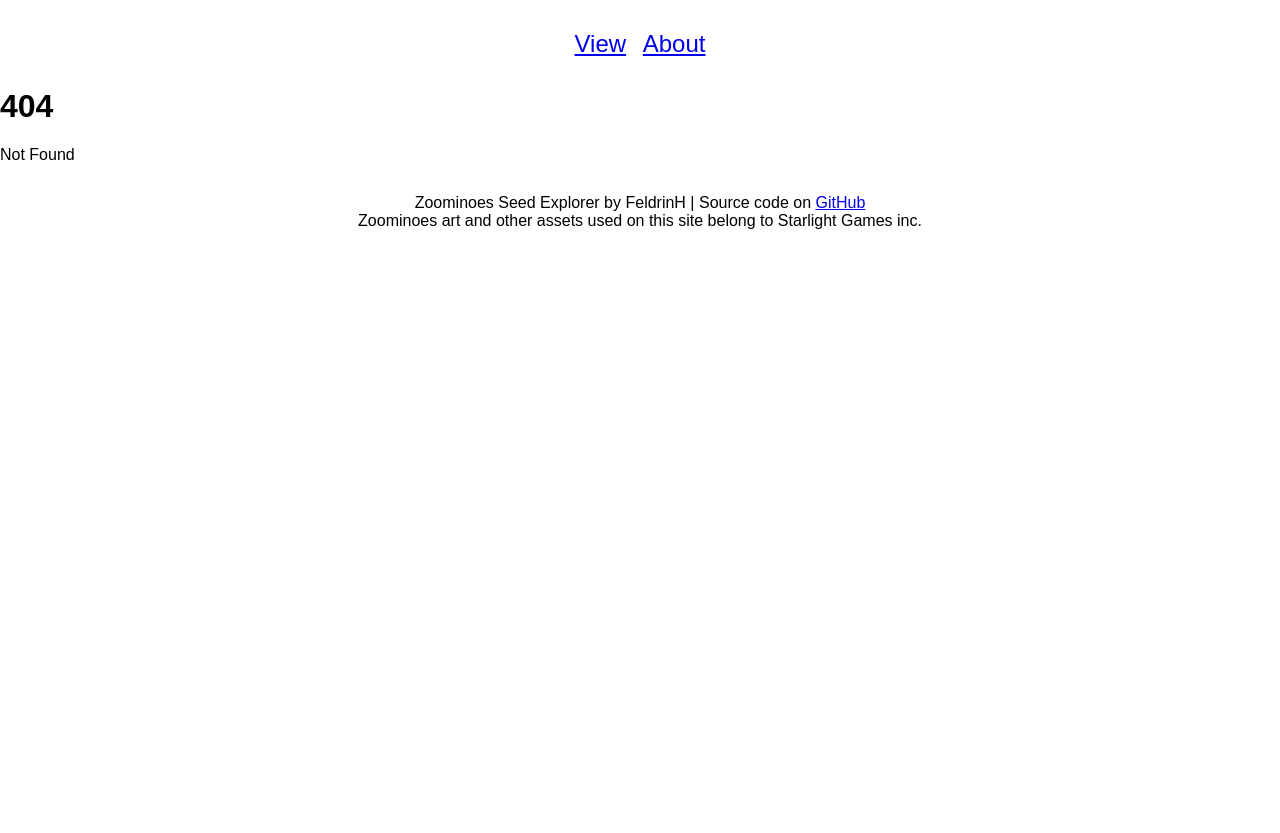
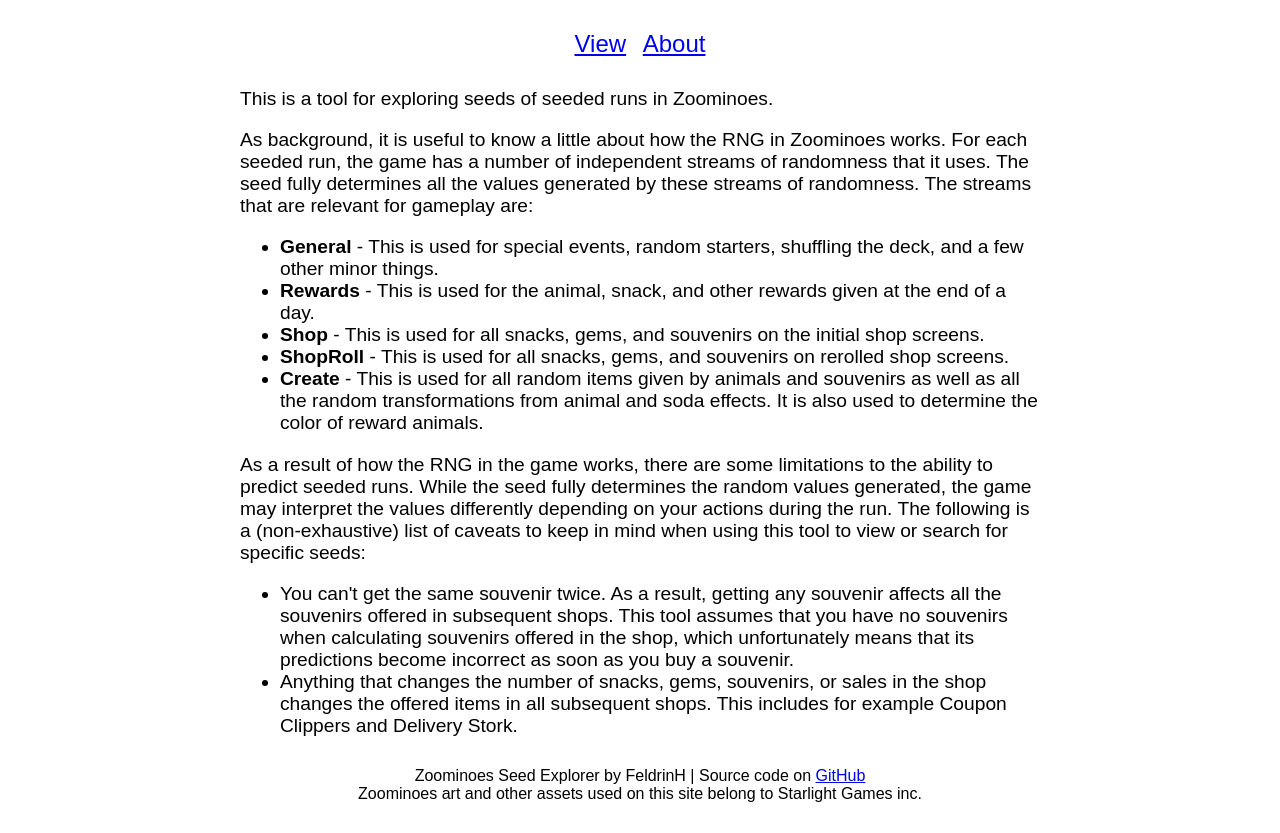
Before and after one commit to FeldrinH/zoominoes-seed-explorer, a SvelteKit app: page /about in a window 1280 px wide. Before the commit this address had no page. Before the commit the page ends 800 px from the top, so only its background shows below. Built offline with nearby package versions, Linux system fonts and the light colour scheme; a web font is replaced by a local one.

Commit message:
Add about page. Restore previously removed search logic on a hidden page.

```diff
--- a/src/app.html
+++ b/src/app.html
@@ -4,8 +4,8 @@
 		<meta charset="utf-8" />
 		<meta name="viewport" content="width=device-width, initial-scale=1" />
 		<meta name="text-scale" content="scale" />
+		<title>Zoominoes Seed Explorer</title>
 		%sveltekit.head%
-		<style>html, body { margin: 0; font-family: Arial, sans-serif; }</style>
 	</head>
 	<body>
 		<div style="display: contents">%sveltekit.body%</div>
--- /dev/null
+++ b/src/routes/about/+page.svelte
@@ -0,0 +1,38 @@
+<main>
+    <p>
+        This is a tool for exploring seeds of seeded runs in Zoominoes.
+    </p>
+    <p>
+        As background, it is useful to know a little about how the RNG in Zoominoes works.
+        For each seeded run, the game has a number of independent streams of randomness that it uses.
+        The seed fully determines all the values generated by these streams of randomness.
+        The streams that are relevant for gameplay are:
+    </p>
+    <ul>
+        <li><b>General</b> - This is used for special events, random starters, shuffling the deck, and a few other minor things.</li>
+        <li><b>Rewards</b> - This is used for the animal, snack, and other rewards given at the end of a day.</li>
+        <li><b>Shop</b> - This is used for all snacks, gems, and souvenirs on the initial shop screens.</li>
+        <li><b>ShopRoll</b> - This is used for all snacks, gems, and souvenirs on rerolled shop screens.</li>
+        <li><b>Create</b> - This is used for all random items given by animals and souvenirs as well as all the random transformations from animal and soda effects.
+            It is also used to determine the color of reward animals.</li>
+    </ul>
+    <p>
+        As a result of how the RNG in the game works, there are some limitations to the ability to predict seeded runs.
+        While the seed fully determines the random values generated, the game may interpret the values differently depending on your actions during the run.
+        The following is a (non-exhaustive) list of caveats to keep in mind when using this tool to view or search for specific seeds:
+    </p>
+    <ul>
+        <li>You can't get the same souvenir twice. As a result, getting any souvenir affects all the souvenirs offered in subsequent shops.
+            This tool assumes that you have no souvenirs when calculating souvenirs offered in the shop, which unfortunately means that its predictions become incorrect as soon as you buy a souvenir.</li>
+        <li>Anything that changes the number of snacks, gems, souvenirs, or sales in the shop changes the offered items in all subsequent shops.
+            This includes for example Coupon Clippers and Delivery Stork.</li>
+    </ul>
+</main>
+
+<style>
+    main {
+        max-width: 800px;
+        margin: 0 auto;
+        font-size: 1.2rem;
+    }
+</style>
--- /dev/null
+++ b/src/routes/search/+page.svelte
@@ -0,0 +1,83 @@
+<script lang="ts">
+    import { getDataForType } from "@/game/data";
+    import { EntityType } from "@/game/Entity";
+    import { EntityPool } from "@/game/EntityPool";
+    import { getRandomSeed, RandomManager } from "@/game/RandomManager";
+    import { isScheduledShop, rollRewards, rollShop } from "@/game/roll";
+    import { TaskContext } from "@/lib/task";
+
+    const taskContext = new TaskContext();
+
+    const difficultyData = getDataForType(EntityType.Difficulty)[0];
+
+    function compute() {
+        taskContext.run(doCompute(), v => output = v);
+    }
+
+    async function* doCompute() {
+        let output = [''];
+        yield output;
+
+        const entityPool = new EntityPool();
+        for (let k = 0;; k++) {
+            const seed = getRandomSeed(8);
+            const randomManager = new RandomManager(seed);
+
+            const rewardTargets = ['Tanuki', 'Moth', 'Kangaroo'];
+            const shopTargets = ['Super Ghost Pepper'];
+            const shopTargetCounts = [2];
+
+            const allRewards = [];
+            for (let level = 0; level < 15; level++) {
+                if (isScheduledShop(level, difficultyData)) {
+                    const items = rollShop(entityPool, randomManager, level, false);
+                    allRewards.push(items);
+                    for (let i = 0; i < shopTargets.length; i++) {
+                        if (shopTargetCounts[i] === 0) continue;
+                        if (items.some(r => r.data.name === shopTargets[i])) {
+                            shopTargetCounts[i] -= 1;
+                        }
+                    }
+                } else {
+                    const rewards = rollRewards(entityPool, randomManager, level);
+                    allRewards.push(rewards);
+                    for (let i = 0; i < rewardTargets.length; i++) {
+                        if (rewards.some(r => r.data.name === rewardTargets[i])) {
+                            rewardTargets.splice(i, 1);
+                            break;
+                        }
+                    }
+                }
+            }
+
+            if (k % 50000 === 0) {
+                output[0] = `${k} attempts`;
+                yield output;
+            }
+            if (rewardTargets.length === 0 && shopTargetCounts.every(v => v === 0)) {
+                output = [`${k} attempts`, `Seed ${seed}`];
+                for (const rewards of allRewards) {
+                    output.push(rewards.map(r => r.data.name).join(" | "));
+                }
+                yield output;
+                return;
+            }
+        }
+    }
+
+    let seed = $state("");
+    let output: string[] = $state([]);
+</script>
+
+<input type="text" bind:value={seed}>
+<button onclick={compute}>Compute</button>
+
+{#each output as line}
+    <p>{line}</p>
+{/each}
+
+<style>
+    p {
+        margin-bottom: 2px;
+    }
+</style>
```
